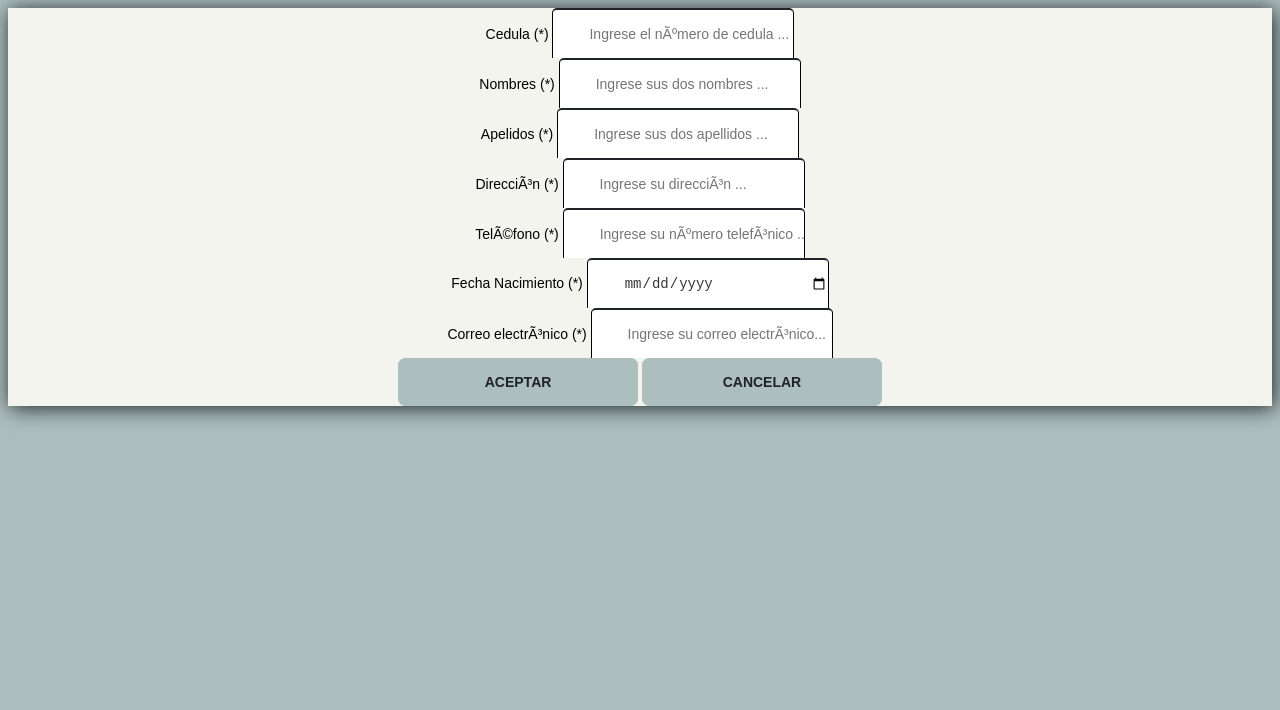
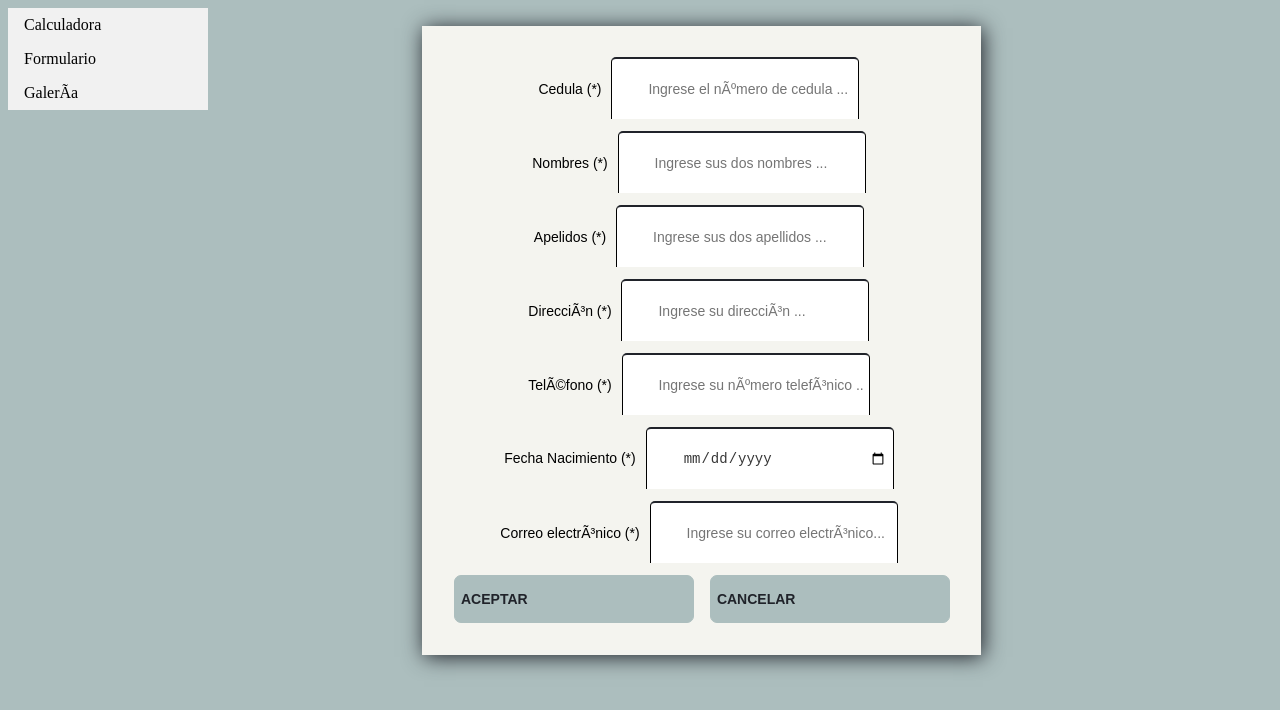
Before and after one commit to Dperaltat/Practica03-Javascript, a plain HTML site: page Formulario/formulario.html in a window 1280 px wide. Drawn offline with Linux system fonts and the light colour scheme.

Commit message:
Agregado Menu

```diff
--- a/Calculadora/CSS/Estilo.css
+++ b/Calculadora/CSS/Estilo.css
@@ -1,5 +1,25 @@
 body{
     background:#20232A;
+}
+
+ul {
+    list-style-type: none;
+    margin: 0;
+    padding: 0;
+    width: 200px;
+    background-color: #f1f1f1;
+}
+
+li a {
+    display: block;
+    color: #000;
+    padding: 8px 0 8px 16px;
+    text-decoration: none;
+}
+
+
+li a:hover {
+    background-color: rgb(189, 99, 99);
 }
 
 #main{
--- a/Formulario/CSS/Estilo.css
+++ b/Formulario/CSS/Estilo.css
@@ -1,21 +1,45 @@
 body {
 	background:#ACBEBE;
-    text-align: center;
+}
+
+input{
+	text-align: left !important;
+	font-size: 1em;
+	line-height: 1.5em;
+	-webkit-appearance: none;
+}
+
+ul {
+    list-style-type: none;
+    margin: 0;
+    padding: 0;
+    width: 200px;
+    background-color: #f1f1f1;
+}
+
+li a {
+    display: block;
+    color: #000;
+    padding: 8px 0 8px 16px;
+    text-decoration: none;
+}
+
+
+li a:hover {
+    background-color: rgb(189, 99, 99);
+}
+
+.main{
+	text-align: center;
 	font-family: Arial, sans-serif;
 	font-size: 14px;
 	line-height: 1.5em;
-}
-
-input {
-	font-size: 1em;
-	line-height: 1.5em;
-	margin: 0;
-	padding: 0;
-	-webkit-appearance: none;
-}
-
-.main{
+	position: absolute;
+    top: 0%;
+    left: 31%;
 	background-color:#f4f4ef;
+	margin: 2%;
+	padding: 2%;
     box-shadow: 2px 2px 20px  #20232a;
 }
 
@@ -26,6 +50,8 @@ input {
 }
 
 .main input[type="text"] {
+	margin: 6px;
+	padding: 6px;
 	background-color: #fff;
 	border-top: 2px solid #20232a;
 	border-right: 1px solid #000;
@@ -41,6 +67,8 @@ input {
 }
 
 .main input[type="email"] {
+	margin: 6px;
+	padding: 6px;
 	background-color: #fff;
 	border-top: 2px solid #20232a;
 	border-right: 1px solid #000;
@@ -56,6 +84,8 @@ input {
 }
 
 .main input[type="date"] {
+	margin: 6px;
+	padding: 6px;
 	background-color: #fff;
 	border-top: 2px solid #20232a;
 	border-right: 1px solid #000;
@@ -71,6 +101,8 @@ input {
 }
 
 .main input[type="submit"] {
+	margin: 6px;
+	padding: 6px;
 	background-color: #ACBEBE;
 	border: 1px solid #ACBEBE;
 	border-radius: 7px;
@@ -87,6 +119,8 @@ input {
 }
 
 .main input[type="reset"] {
+	margin: 6px;
+	padding: 6px;
 	background-color: #ACBEBE;
 	border: 1px solid #ACBEBE;
 	border-radius: 7px;
--- a/Formulario/formulario.html
+++ b/Formulario/formulario.html
@@ -9,6 +9,14 @@
         </style>
     </head>
     <body >
+
+        <nav id="MenuPrincipal">
+           <ul>
+                <li> <a href="file:///C:\Users\danie\Desktop\HTML\Practica03\Practica03-Javascript\Calculadora\Calculadora.html"> Calculadora </a> </li>
+                <li> <a href="file:///C:\Users\danie\Desktop\HTML\Practica03\Practica03-Javascript\Formulario\Formulario.html"> Formulario </a> </li>
+                <li> <a href="file:///C:\Users\danie\Desktop\HTML\Practica03\Practica03-Javascript\Galeria\Galeria.html"> Galería</a> </li>
+            </ul>
+        </nav>
 
     <div class="main">
         <form id="form" method="POST"action="" onsubmit="return validar(this)">
--- a/Galeria/CSS/Estilo.css
+++ b/Galeria/CSS/Estilo.css
@@ -1,8 +1,5 @@
 *{
     margin: 0;
-    padding: 0;
-    outline: 0;
-    box-sizing: border-box;
 }
 
 body{
@@ -19,10 +16,29 @@ img{
     box-shadow: 2px 2px 20px  #acbebe
 }
 
-.contenedor{
-    width: 100%;
-    position: absolute;
-    height: 780px;
+ul {
+    list-style-type: none;
+    margin: 0;
+    padding: 0;
+    width: 200px;
+    background-color: #f1f1f1;
+}
+
+li a {
+    display: block;
+    color: #000;
+    padding: 8px 0 8px 16px;
+    text-decoration: none;
+}
+
+/* Change the link color on hover */
+li a:hover {
+    background-color: #555;
+    color: white;
+}
+
+li a:hover {
+    background-color: rgb(189, 99, 99);
 }
 
 #boton{
@@ -31,7 +47,7 @@ img{
     top: 1%;
     left: 44%;
     width: 200px;
-    height: 40px;
+    height: 28px;
     background-color: #fff;
 	border-top: 2px solid #20232a;
 	border-right: 1px solid #000;
```
Also changed, not shown: Calculadora/Calculadora.html (+3 -3 lines), Galeria/Galeria.html (+9 -1 lines).
